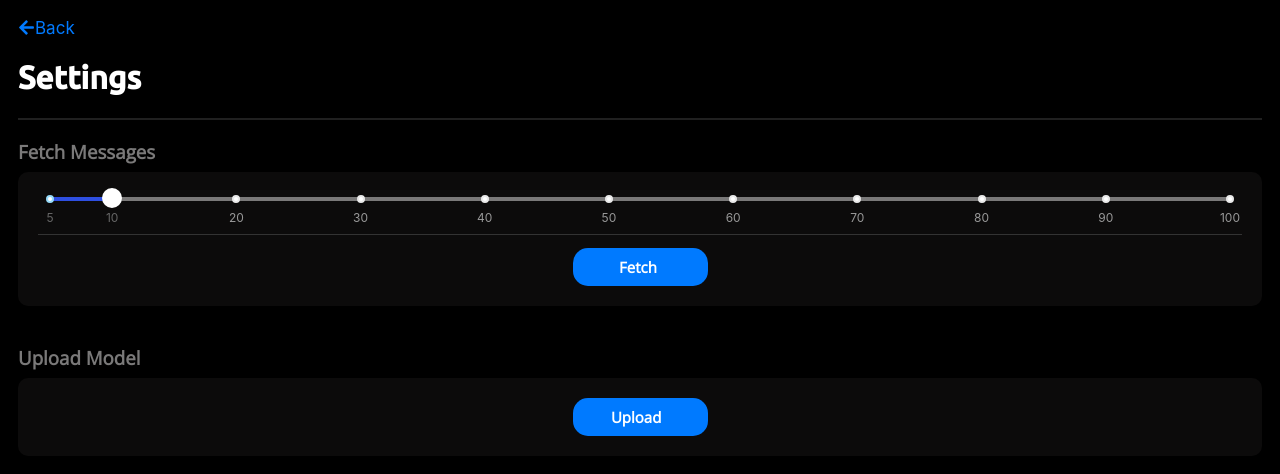
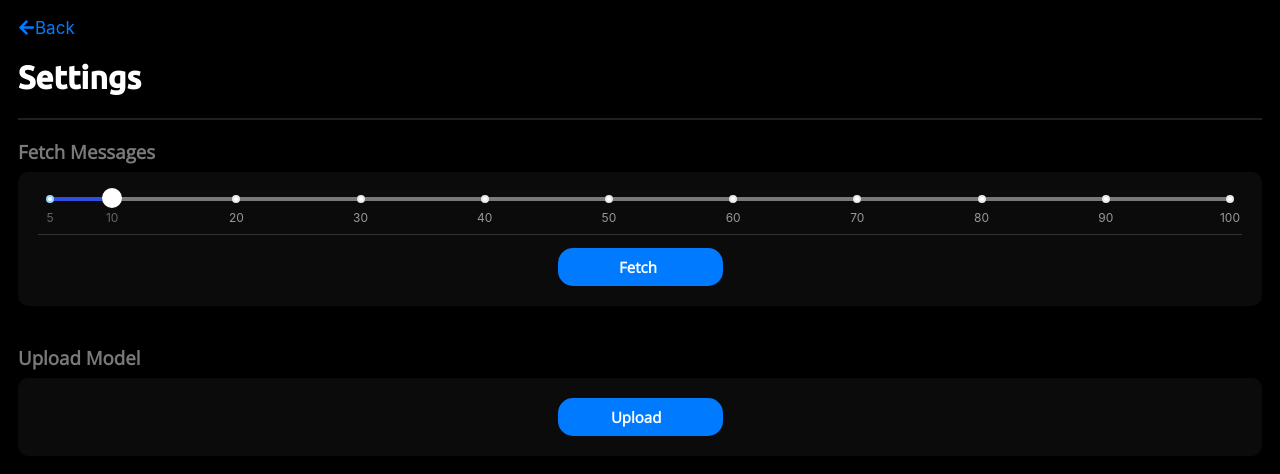
Before and after one commit to sid-sr/FedSMS, a React (Create React App) app in the folder frontend/: page /settings in a window 1280 px wide. Shown: the top 474 px of the page. Built offline with nearby package versions, Linux system fonts and the light colour scheme.

Commit message:
fixed upload button, added link on home page

```diff
--- a/frontend/src/App.js
+++ b/frontend/src/App.js
@@ -23,6 +23,7 @@ function App() {
           Welcome to Fed SMS
         </p>
         <p>The API returned a value of &quot;{apiValue}&quot;.</p>
+        <a href="/settings">Go to settings</a>
       </header>
     </div>
   );
--- a/frontend/src/styles/settings.css
+++ b/frontend/src/styles/settings.css
@@ -49,7 +49,7 @@
   font-family: 'Open Sans', sans-serif;
   border-radius: 15px;
   border: none;
-  width: 9em;
+  width: 11em;
   height: 2.5em;
   cursor: pointer;
   font-size: 15px;
```
